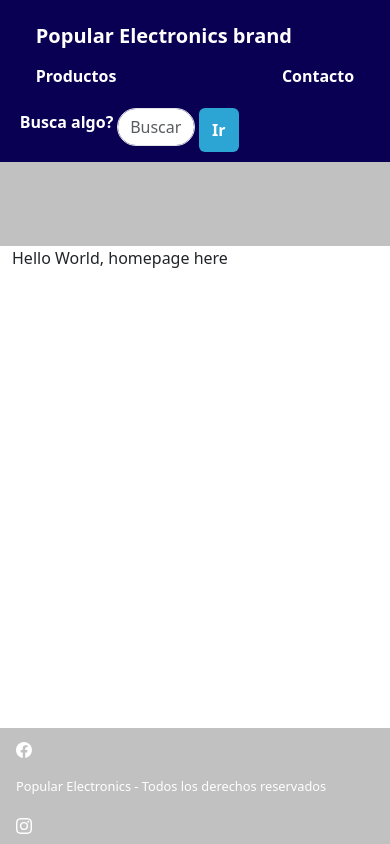
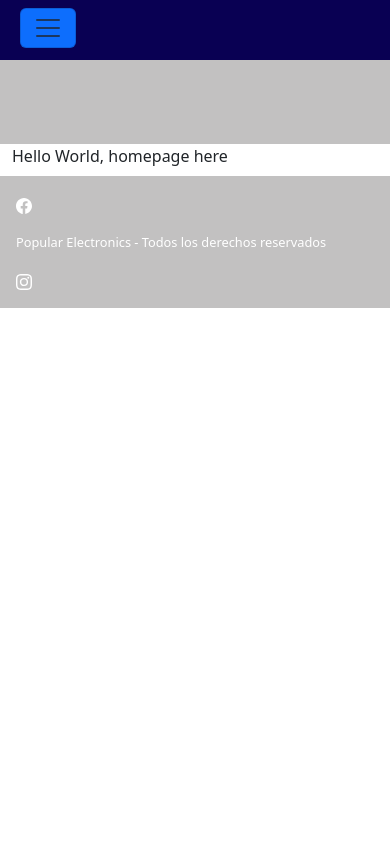
Before and after one commit to Dhokoh/web-app_popular_electronics, a React (Create React App) app: page / in a window 390 px wide. Built offline with nearby package versions, Linux system fonts and the light colour scheme.

Commit message:
responsiveness achieved 50%, it now collapses the navbar contents in a btn. Btn not responsive yet, when clicked, nothing happens

```diff
--- a/public/index.html
+++ b/public/index.html
@@ -2,14 +2,14 @@
 <html lang="en">
   <head>
     <meta charset="utf-8" />
-    <link rel="icon" href="%PUBLIC_URL%/favicon.ico" />
-    <link href="https://cdn.jsdelivr.net/npm/bootstrap@5.3.1/dist/css/bootstrap.min.css" rel="stylesheet" integrity="sha384-4bw+/aepP/YC94hEpVNVgiZdgIC5+VKNBQNGCHeKRQN+PtmoHDEXuppvnDJzQIu9" crossorigin="anonymous">
     <meta name="viewport" content="width=device-width, initial-scale=1" />
     <meta name="theme-color" content="#000000" />
     <meta
       name="description"
       content="Web site created using create-react-app"
     />
+    <link rel="icon" href="%PUBLIC_URL%/favicon.ico" />
+    <link href="https://cdn.jsdelivr.net/npm/bootstrap@5.3.1/dist/css/bootstrap.min.css" rel="stylesheet" integrity="sha384-4bw+/aepP/YC94hEpVNVgiZdgIC5+VKNBQNGCHeKRQN+PtmoHDEXuppvnDJzQIu9" crossorigin="anonymous">
     <link rel="apple-touch-icon" href="%PUBLIC_URL%/logo192.png" />
     <!--
       manifest.json provides metadata used when your web app is installed on a
--- a/src/assets/components/WebAppContainer.js
+++ b/src/assets/components/WebAppContainer.js
@@ -9,17 +9,17 @@ import 'bootstrap/dist/css/bootstrap.min.css';
 function WebAppContainer() {
     return (
         <>
-        <div className='navbar navbar-expand-lg collapse-sm sticky-top justify-content-between header-navbar' role='navigation'>
+        <nav className='navbar navbar-expand-lg navbar-collapse sticky-top justify-content-between header-navbar' role='navigation'>
             <div className='container-fluid'>
-                <div className='d-flex mb-1 expand-lg collapse-sm'>
-                    <nav className='nav navbar align-items-start'>
+                <button class="navbar-toggler bg-primary" data-bs-theme="primary" type="button" data-bs-toggle="collapse" data-bs-target="#menu-toggler" aria-controls="navbar-toggler" aria-expanded="false" aria-label="Toggle navigation">
+                    <span class="navbar-toggler-icon"></span>
+                </button>
+                <div className='d-flex mb-1 expand-lg collapse navbar-collapse' id="menu-toggler">
+                    <div className='collapse nav navbar navbar-collapse align-items-start'>
                         <strong><a className='nav-link navbar-brand brand' href="/">Popular Electronics brand</a></strong>
                         <strong><a className='nav-link header-link collapse' aria-current='page' href='/'>Inicio</a></strong>
                         <strong><a className='nav-link header-link' aria-current='page' href='/productos'>Productos</a></strong>
                         <strong><a className='nav-link header-link' aria-current='page' href='/contacto'>Contacto</a></strong>
-                    </nav>
-                </div>
-
                         <div className='d-flex justify-content-end collapse-sm'>
                             <form className='nav nav-item justify-content-end' action={require('../../pages/Home')} role="search">
                                 <label htmlFor="search_bar" className='searchbar-label'><strong>Busca algo?</strong></label>
@@ -29,8 +29,11 @@ function WebAppContainer() {
                         </div>
                     </div>
                 </div>
+            </div>
+        </nav>
         <Outlet />
-        <div className='nav lower-frame fixed-bottom'>
+        <div className='d-flex collapse'>
+            <nav className='navbar navbar-expand-lg navbar-collapse lower-frame sticky-bottom navbar-collapse'>
                 <ul className='nav'>
                     <li className='nav-item'>
                         <a className='nav-link' href='/contacto'>
@@ -50,6 +53,7 @@ function WebAppContainer() {
                         </a>
                     </li>
                 </ul>
+            </nav>
         </div>
         </>
     )
```
Lines whose indentation alone changed are shown as unchanged.
